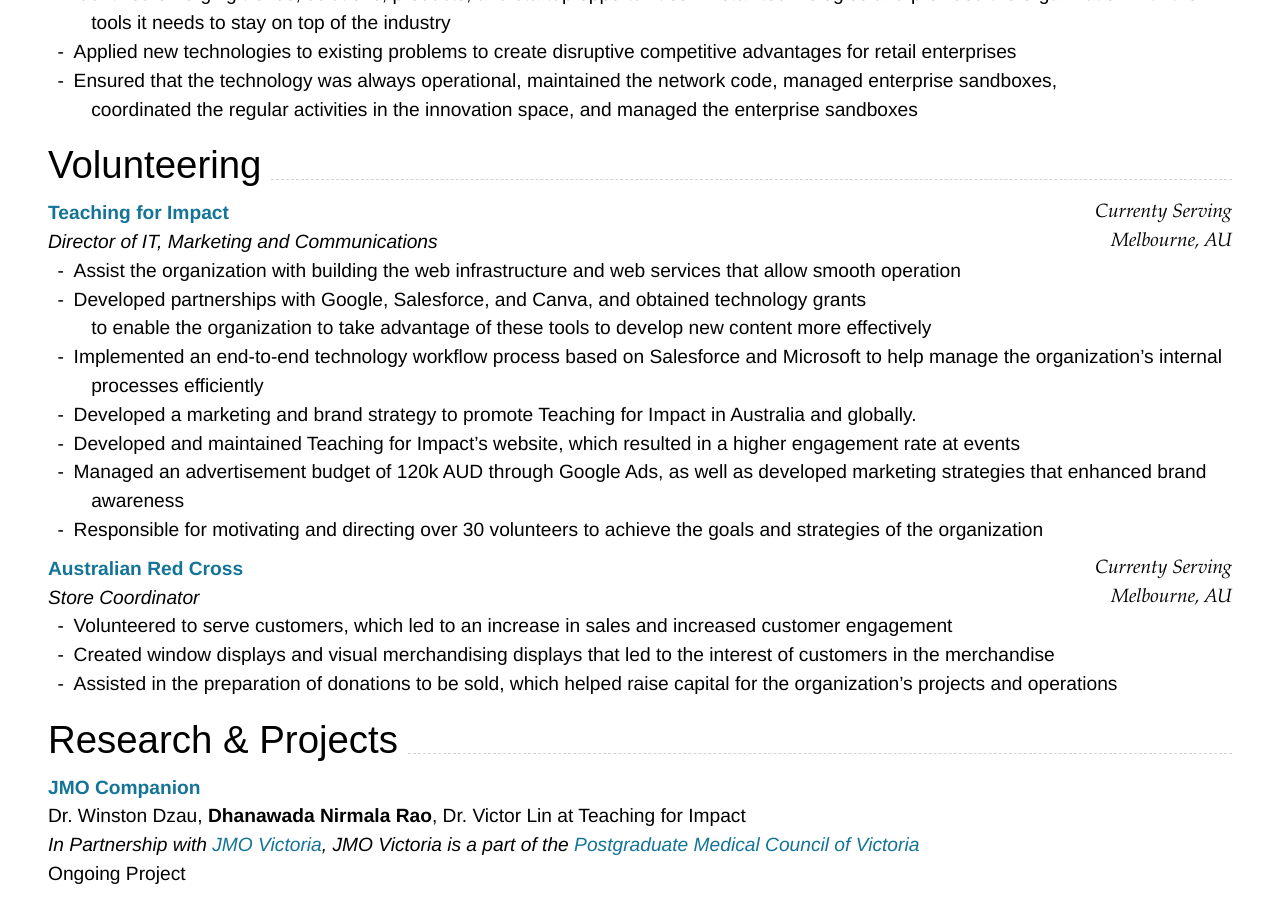
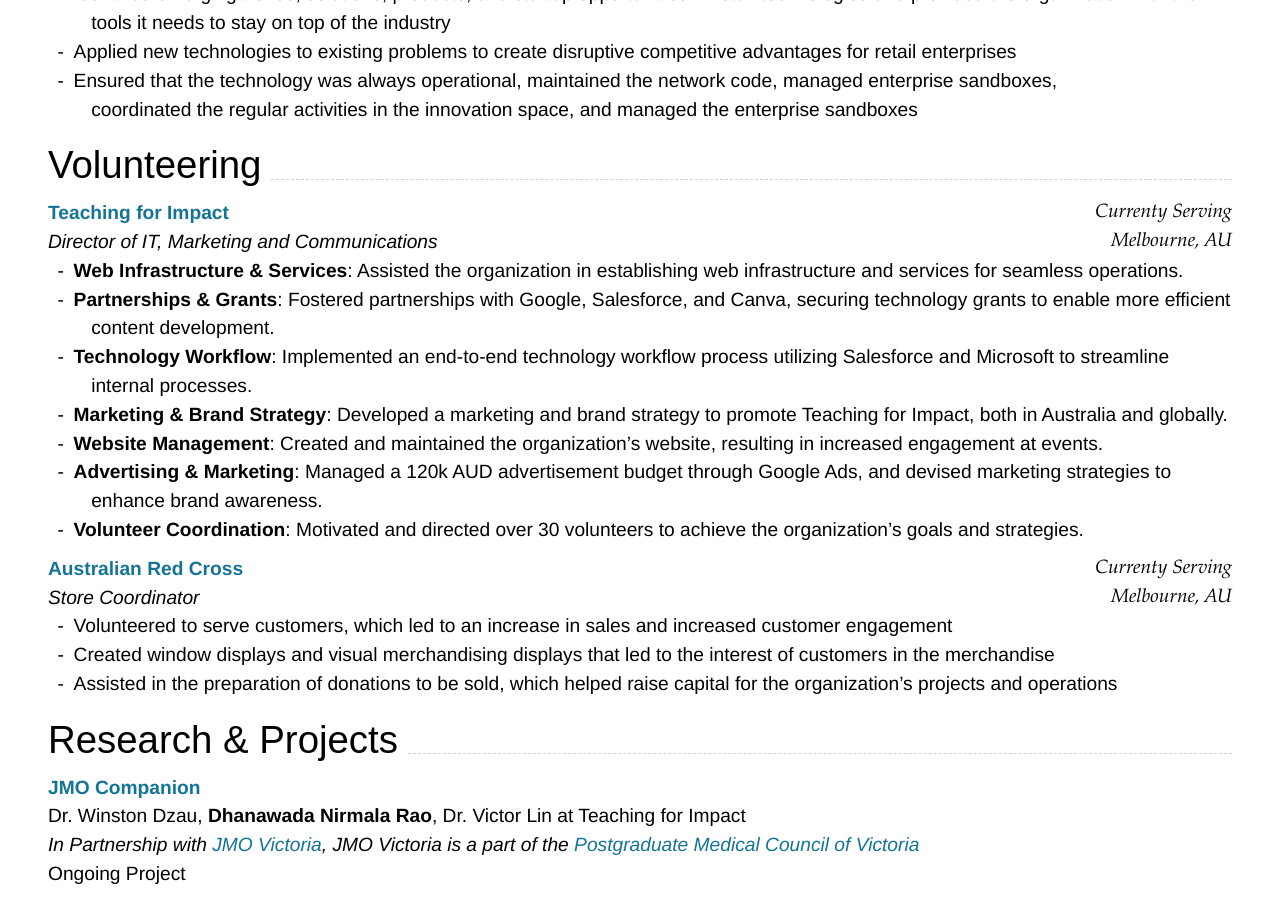
Before and after one commit to thedhanawada/me, a Jekyll site: the page built from index.md, in a window 1280 px wide and 900 px high, scrolled down 2083 px. Built offline with Jekyll 4.4.1, drawn with Linux system fonts in a browser that asks for light colours; nearby versions of some CDN libraries.

Commit message:
Update index.md

````diff
--- a/index.md
+++ b/index.md
@@ -128,13 +128,14 @@ _Assistant System Engineer_<br>
 Melbourne, AU
 ```
 _Director of IT, Marketing and Communications_<br>
-- Assist the organization with building the web infrastructure and web services that allow smooth operation
-- Developed partnerships with Google, Salesforce, and Canva, and obtained technology grants <br> to enable the organization to take advantage of these tools to develop new content more effectively
-- Implemented an end-to-end technology workflow process based on Salesforce and Microsoft to help manage the organization's internal processes efficiently
-- Developed a marketing and brand strategy to promote Teaching for Impact in Australia and globally.
-- Developed and maintained Teaching for Impact's website, which resulted in a higher engagement rate at events
-- Managed an advertisement budget of 120k AUD through Google Ads, as well as developed marketing strategies that enhanced brand awareness
-- Responsible for motivating and directing over 30 volunteers to achieve the goals and strategies of the organization
+- **Web Infrastructure & Services**: Assisted the organization in establishing web infrastructure and services for seamless operations.
+- **Partnerships & Grants**: Fostered partnerships with Google, Salesforce, and Canva, securing technology grants to enable more efficient content development.
+- **Technology Workflow**: Implemented an end-to-end technology workflow process utilizing Salesforce and Microsoft to streamline internal processes.
+- **Marketing & Brand Strategy**: Developed a marketing and brand strategy to promote Teaching for Impact, both in Australia and globally.
+- **Website Management**: Created and maintained the organization's website, resulting in increased engagement at events.
+- **Advertising & Marketing**: Managed a 120k AUD advertisement budget through Google Ads, and devised marketing strategies to enhance brand awareness.
+- **Volunteer Coordination**: Motivated and directed over 30 volunteers to achieve the organization's goals and strategies.
+
 
 ### **[Australian Red Cross](https://www.redcross.org.au/){:target="_blank"}** `Currenty Serving`
 ```
````
